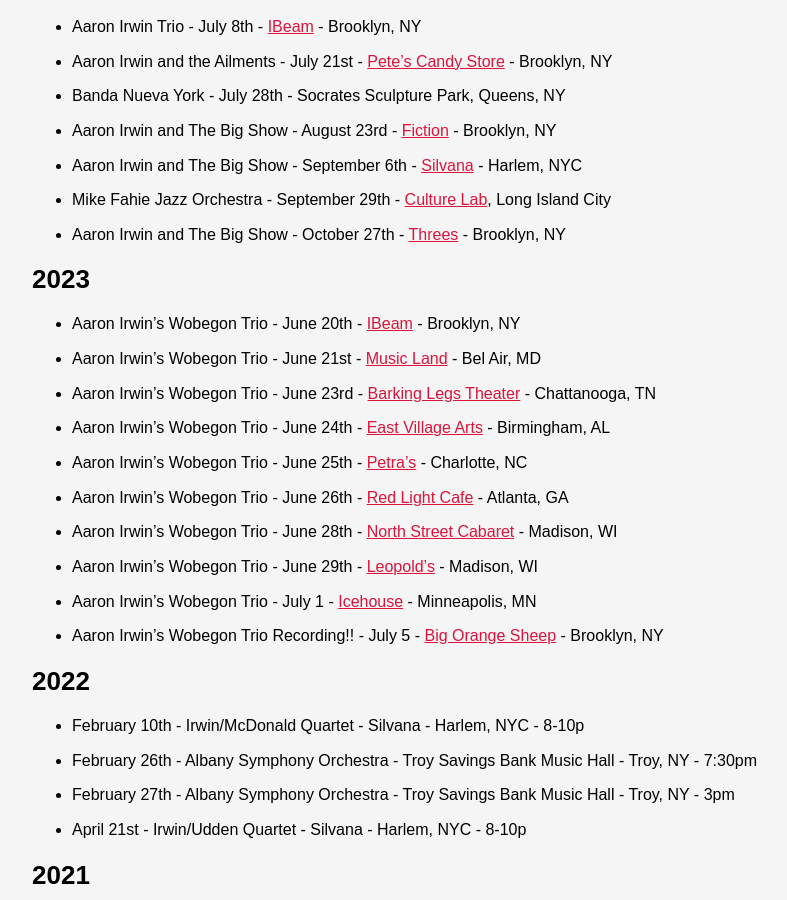
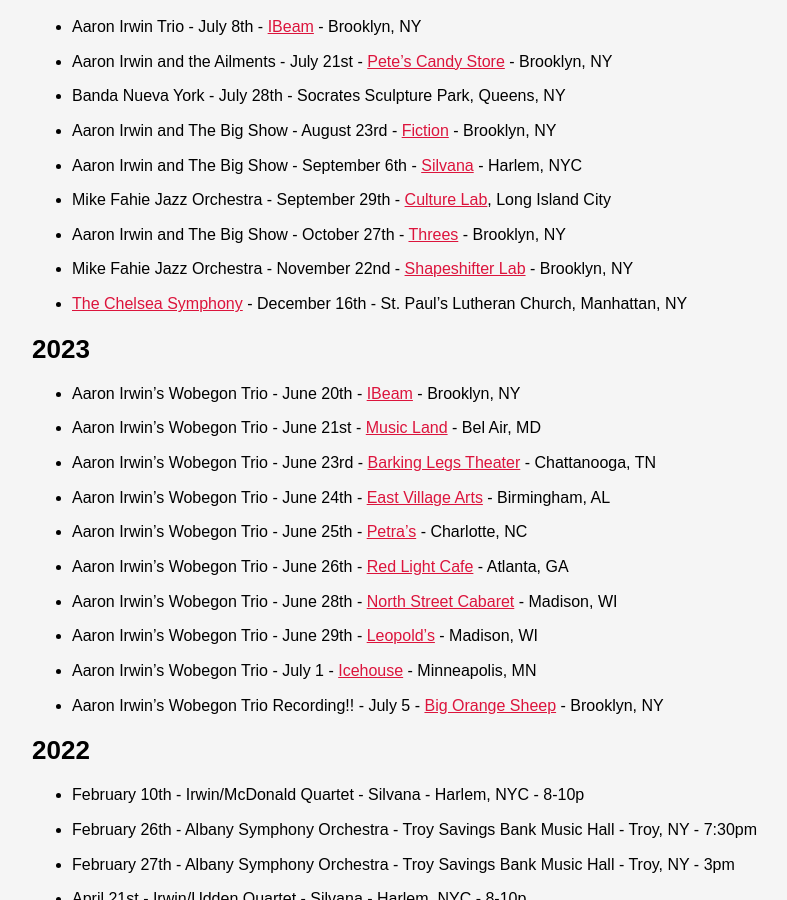
Before and after one commit to ryanve/aaronirwin.com, a Jekyll site: the page built from performances.md, in a window 1280 px wide and 900 px high, scrolled down 658 px. Shown: the whole window, without its empty margins (128-915 px from the left). Built offline with Jekyll 4.4.1, drawn with Linux system fonts in a browser that asks for light colours.

Commit message:
Update performances.md

```diff
--- a/performances.md
+++ b/performances.md
@@ -25,6 +25,8 @@
 - Aaron Irwin and The Big Show - September 6th - [Silvana](http://silvana-nyc.com/index.php) - Harlem, NYC
 - Mike Fahie Jazz Orchestra - September 29th - [Culture Lab](https://www.culturelablic.org/), Long Island City
 - Aaron Irwin and The Big Show - October 27th - [Threes](https://threesbrewing.com/pages/public-events) - Brooklyn, NY
+- Mike Fahie Jazz Orchestra - November 22nd - [Shapeshifter Lab](https://shapeshifterplus.org/event/mike-fahie/) - Brooklyn, NY
+- [The Chelsea Symphony](https://chelseasymphony.org/concerts/2024-2025/holiday/) - December 16th - St. Paul's Lutheran Church, Manhattan, NY
 
 ## 2023
 
```
